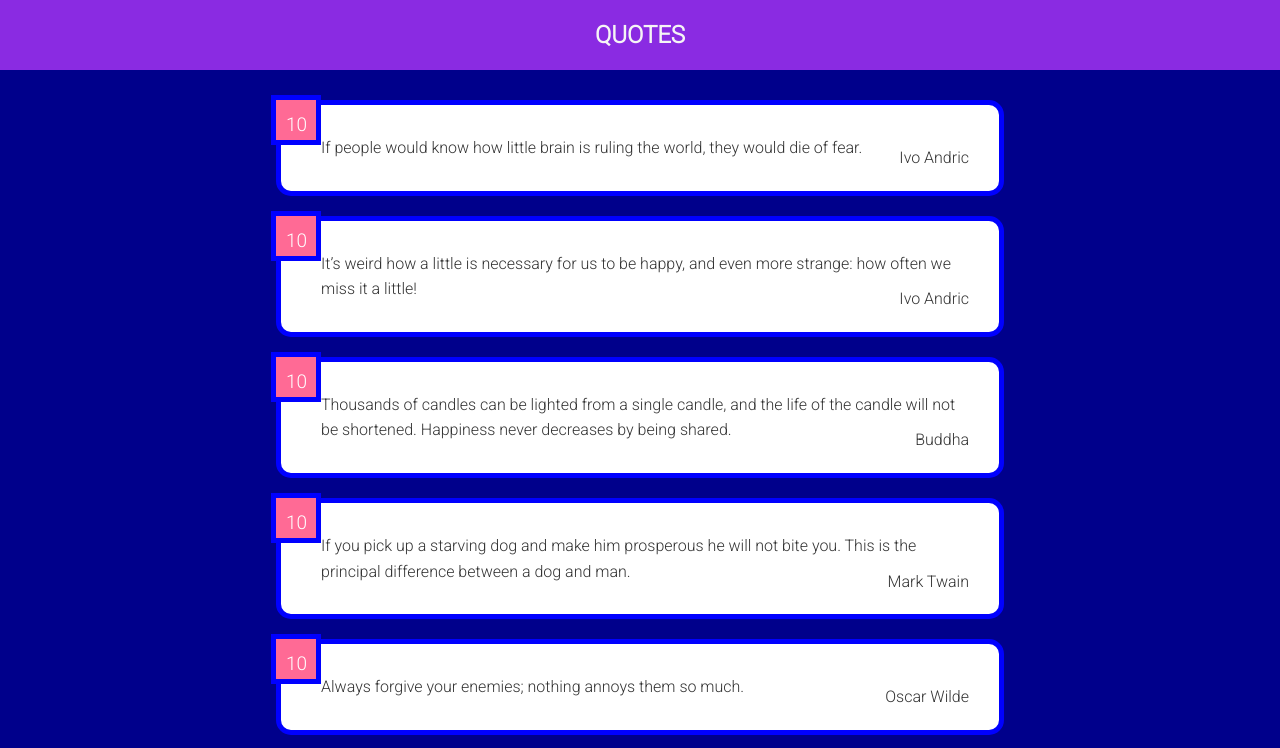
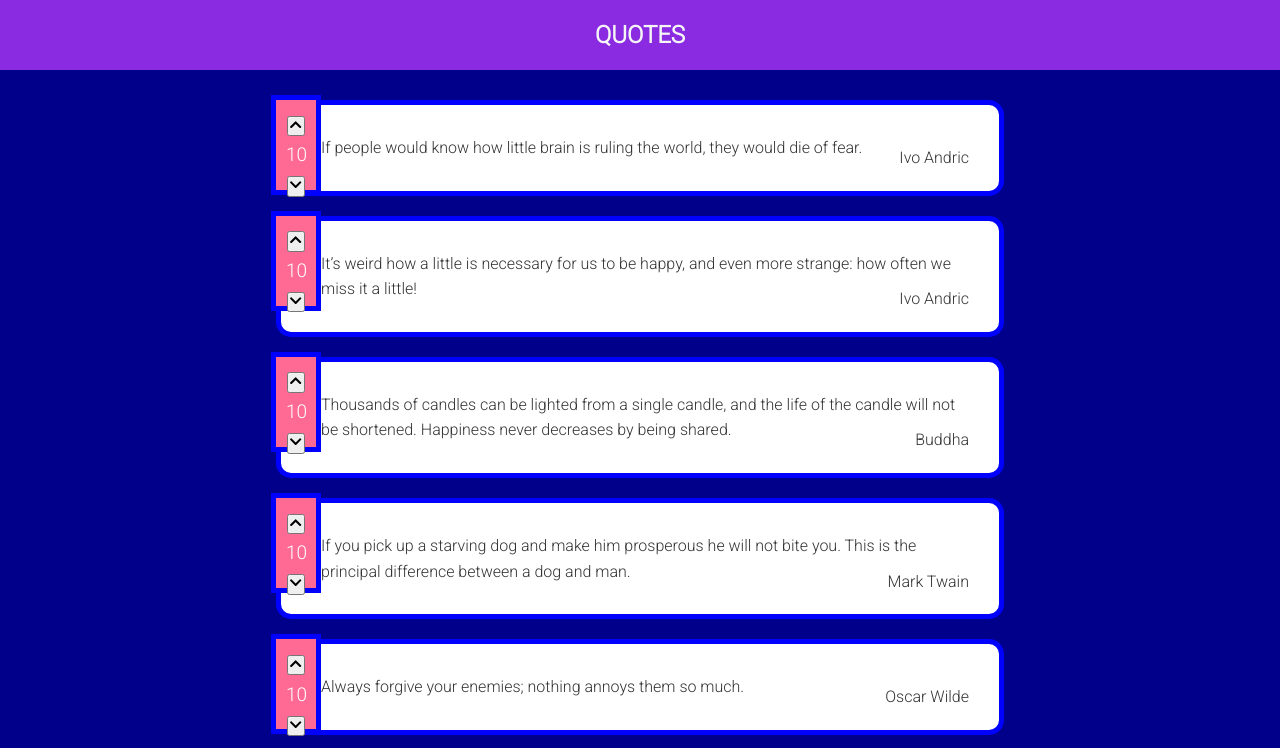
Before and after one commit to VladanStar/QuotesTask, a React (Create React App) app: page / in a window 1280 px wide. Shown: the top 748 px of the page. Built offline with nearby package versions, Linux system fonts and the light colour scheme.

Commit message:
Add commits

```diff
--- a/package.json
+++ b/package.json
@@ -7,7 +7,11 @@
     "@testing-library/react": "^13.4.0",
     "@testing-library/user-event": "^13.5.0",
     "react": "^18.2.0",
+    "react-bootstrap": "^2.5.0",
+    "react-bootstrap-icons": "^1.8.4",
     "react-dom": "^18.2.0",
+    "react-icon": "^1.0.0",
+    "react-icons": "^4.4.0",
     "react-scripts": "5.0.1",
     "web-vitals": "^2.1.4"
   },
--- a/src/App.js
+++ b/src/App.js
@@ -2,16 +2,27 @@ import Header from "./components/Header";
 import QuotesList from "./components/QuotesList";
 import QuotesData from "./components/data/QuotesData";
 import { useState } from "react";
+// import Card from "./components/shared/Card";
 import "./App.css";
 
 function App() {
   const [quotes, setQuotes] = useState(QuotesData);
+  const [rating, setRating] = useState("");
+
+  const handlePlusRating = (id) => {
+    if (window.confirm("Are you sure you want change rating")) {
+      {
+        QuotesData.map((item) => item[id].rating + 1);
+      }
+    }
+    console.log("App", id);
+  };
+
   return (
     <>
       <Header text="QUOTES" />
       <div className="container">
-        <QuotesList  quotes= {quotes}/>
-
+        <QuotesList quotes={quotes} handleRatingPlus={handlePlusRating} />
       </div>
     </>
   );
--- a/src/components/QuotesItem.js
+++ b/src/components/QuotesItem.js
@@ -1,36 +1,47 @@
-import React from "react";
+import React, { startTransition } from "react";
 import { useState } from "react";
+import Card from "./shared/Card";
+import { FaChevronUp } from "react-icons/fa";
+import { FaChevronDown } from "react-icons/fa";
 
-const QuotesItem = ({item}) => {
-  const [rating, setRating] = useState(7);
-  const [text, setText] = useState([
-    {
-        text:"Citat",
-        author:"Robert"
-    }
-  ]);
-
-//   const handleClickPlus = () => {
-//     setRating((prev) => {
-//       return prev + 1;
-//     });
-//   };
-//   const handleClickMinus = () => {
+const QuotesItem = ({ item, handleRatingPlus }) => {
+//   const [rating, setRating] = useState(7);
+//   const [text, setText] = useState([
+//     {
+//       text: "Citat",
+//       author: "Robert",
+//     },
+//   ]);
+  //   const handleClickPlus = (id) => {
+  //     setRating((prev) => {
+  //       return prev + 1;
+  //     });
+  //   };
+//   const handleClickMinus = (id) => {
 //     setRating((prev) => {
 //       return prev - 1;
 //     });
 //   };
+
   return (
-    <div className="card">
-      <div className="num-display">{item.rating}</div>
+    <Card>
+      <div className="num-display">
+        <button onClick={()=> handleRatingPlus(item.id)}>
+          <FaChevronUp />
+        </button>
+        {item.rating}
+        <button onClick={()=> handleRatingPlus(item.id)}>
+          <FaChevronDown />
+        </button>
+      </div>
       <div className="text-display">
         {item.text}
         <p className="author-display">{item.author}</p>
       </div>
       {/* <button onClick={handleClickPlus}>Click rating</button>
       <button onClick={handleClickMinus}>Click rating</button> */}
-    </div>
-  )
+    </Card>
+  );
 };
 
 export default QuotesItem;
--- a/src/components/QuotesList.js
+++ b/src/components/QuotesList.js
@@ -1,17 +1,21 @@
-import React from 'react';
-import QuotesItem from './QuotesItem';
+import React from "react";
+import QuotesItem from "./QuotesItem";
 
-const QuotesList = ({quotes}) => {
-    if(!quotes || quotes.length ===0){
-        return <p>No Quotes Yet</p>
-    }
+const QuotesList = ({ quotes, handleRatingPlus }) => {
+  if (!quotes || quotes.length === 0) {
+    return <p>No Quotes Yet</p>;
+  }
   return (
-    <div className='feedback-list'>
-        {quotes.map((item)=>(
-          <QuotesItem key={item.id} item ={item}/>
-        ))}
+    <div className="feedback-list">
+      {quotes.map((item) => (
+        <QuotesItem
+          key={item.id}
+          item={item}
+          handleRatingPlus={handleRatingPlus}
+        />
+      ))}
     </div>
-  )
-}
+  );
+};
 
-export default QuotesList
+export default QuotesList;
--- /dev/null
+++ b/src/components/shared/Card.js
@@ -0,0 +1,10 @@
+import React from 'react'
+
+const Card = ({children}) => {
+  return (
+    <div className='card' >{children}</div>
+
+  )
+}
+
+export default Card
--- a/src/index.css
+++ b/src/index.css
@@ -46,7 +46,7 @@ header {
   position: relative;
   background: #f4f4f4;
   width: 50px;
-  height: 50px;
+  height: 100px;
   padding: 10px;
   text-align: center;
   font-size: 19px;
```
Also changed, not shown: 1 other file (tests, documents, lock files or other folders).
